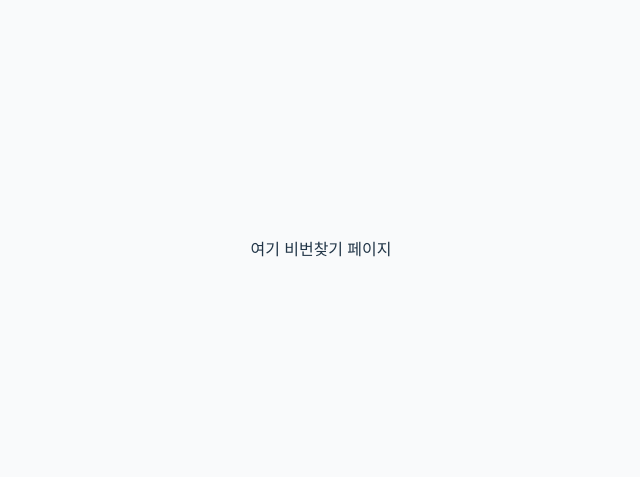
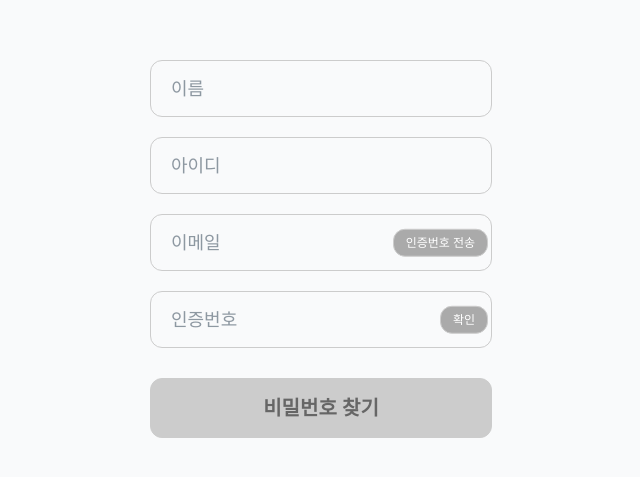
Before and after one commit to sch-like-lion/Health_FE, a Next.js app: page /login/pw-lost in a window 1280 px wide. Shown: the part 151-628 px from the top of the page, without its empty margins (319-959 px from the left). Built offline with nearby package versions, Linux system fonts and the light colour scheme.

Commit message:
아이디 찾기, 비밀번호 찾기 2

```diff
--- a/src/app/login/id-lost/page.js
+++ b/src/app/login/id-lost/page.js
@@ -1,7 +1,9 @@
+import FindIdForm from "@/components/FindPage/FindIdForm"
+
 export default function IdLostPage() {
   return (
     <>
-      <div>여기 아이디 찾기 페이지</div>
+      <FindIdForm/>
     </>
   )
 }
--- a/src/app/login/pw-lost/page.js
+++ b/src/app/login/pw-lost/page.js
@@ -1,7 +1,9 @@
+import FindPwForm from "@/components/FindPage/FindPwForm"
+
 export default function PwLostPage() {
   return (
     <>
-      <div>여기 비번찾기 페이지</div>
+      <FindPwForm/>
     </>
   )
 }
--- a/src/components/FindPage/FindIdForm.jsx
+++ b/src/components/FindPage/FindIdForm.jsx
@@ -1,3 +1,4 @@
+"use client"
 import React, { useState } from "react";
 import styles from "./FindIdForm.module.css";
 
--- a/src/components/FindPage/FindIdForm.module.css
+++ b/src/components/FindPage/FindIdForm.module.css
@@ -76,7 +76,7 @@
   left: 0;
   width: 100%;
   height: 100%;
-  background-color: rgba(0, 0, 0, 0.4);
+  background-color: white;
   display: flex;
   align-items: center;
   justify-content: center;
--- a/src/components/FindPage/FindPwForm.jsx
+++ b/src/components/FindPage/FindPwForm.jsx
@@ -1,3 +1,4 @@
+"use client"
 import React, { useState } from "react";
 import styles from "./FindPwForm.module.css"; //module.css 사용
 
```
